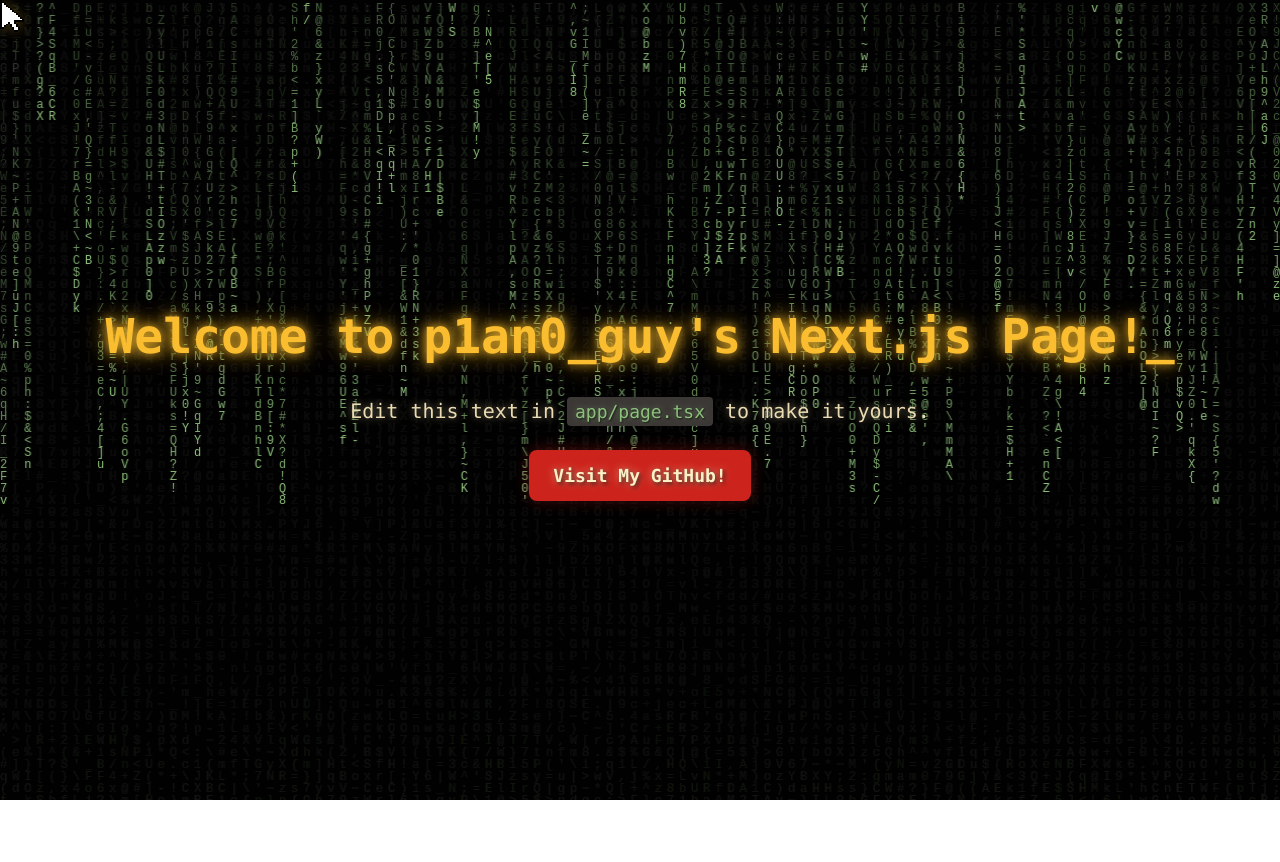
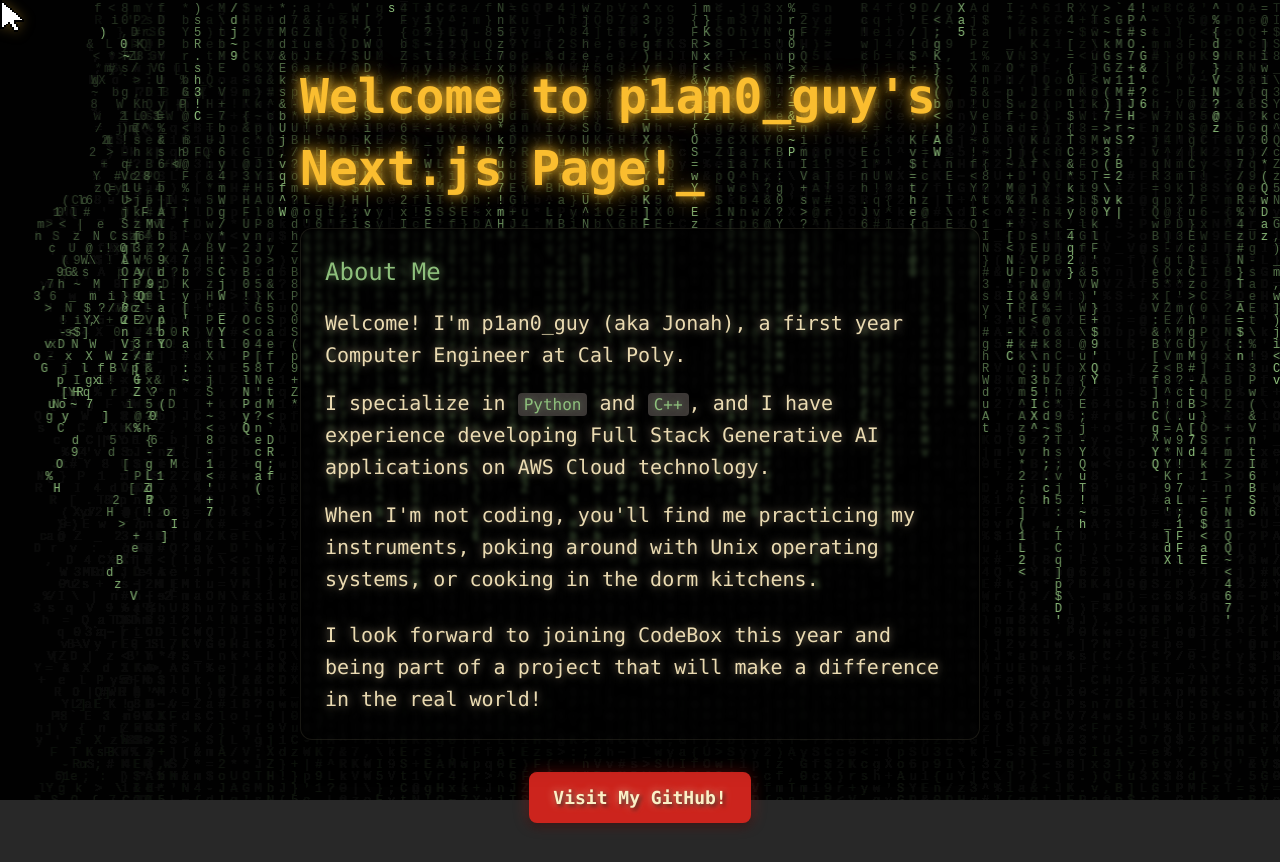
Before and after one commit to p1an0guy/codebox-webdev-bootcamp, a Next.js app: page / in a window 1280 px wide. Shown: the top 862 px of the page. Before the commit the page ends 800 px from the top, so only its background shows below. Built offline with nearby package versions, Linux system fonts and the light colour scheme.

Commit message:
personalize webpage with "about me" section

```diff
--- /dev/null
+++ b/app/page.module.css
@@ -0,0 +1,122 @@
+/* Matrix Rain Page Styles */
+
+/* Matrix Canvas */
+.matrix-canvas {
+    position: fixed;
+    top: 0;
+    left: 0;
+    width: 100%;
+    height: 100%;
+    pointer-events: none;
+    z-index: 1;
+}
+
+/* Custom Cursor */
+.custom-cursor {
+    position: fixed;
+    width: 24px;
+    height: 32px;
+    pointer-events: none;
+    z-index: 9999;
+    filter: drop-shadow(0 0 6px rgba(250, 189, 47, 0.3)) drop-shadow(1px 1px 2px rgba(0, 0, 0, 0.8));
+    image-rendering: pixelated;
+}
+
+/* Main Container */
+.main-container {
+    font-family: "JetBrainsMono Nerd Font", "JetBrains Mono", "Fira Code", "Cascadia Code", "SF Mono", Monaco, "Inconsolata", "Roboto Mono", "Source Code Pro", "Ubuntu Mono", monospace;
+    position: relative;
+    z-index: 10;
+    background-color: transparent;
+    padding: 60px;
+    max-width: 800px;
+    margin: 0 auto;
+}
+
+/* Main Title */
+.main-title {
+    color: #fabd2f;
+    font-size: 48px;
+    font-weight: bold;
+    margin-bottom: 24px;
+    text-shadow: 0 0 10px rgba(250, 189, 47, 0.8), 0 0 20px rgba(250, 189, 47, 0.6), 0 0 30px rgba(250, 189, 47, 0.4), 2px 2px 4px rgba(0, 0, 0, 0.8);
+}
+
+/* Blinking Cursor */
+.blinking-cursor {
+    color: #fabd2f;
+    text-shadow: 0 0 10px rgba(250, 189, 47, 0.8), 0 0 20px rgba(250, 189, 47, 0.6), 0 0 30px rgba(250, 189, 47, 0.4), 2px 2px 4px rgba(0, 0, 0, 0.8);
+    transition: opacity 0.1s ease;
+}
+
+.blinking-cursor.visible {
+    opacity: 1;
+}
+
+.blinking-cursor.hidden {
+    opacity: 0;
+}
+
+/* About Me Section */
+.about-section {
+    color: #ebdbb2;
+    font-size: 20px;
+    margin-bottom: 32px;
+    text-shadow: 0 0 8px rgba(235, 219, 178, 0.6), 2px 2px 4px rgba(0, 0, 0, 0.8);
+    line-height: 1.6;
+    background-color: rgba(0, 0, 0, 0.4);
+    padding: 24px;
+    border-radius: 12px;
+    box-shadow: 0 8px 32px rgba(0, 0, 0, 0.6), 0 0 20px rgba(0, 0, 0, 0.4);
+    backdrop-filter: blur(2px);
+    border: 1px solid rgba(235, 219, 178, 0.1);
+}
+
+/* About Me Heading */
+.about-heading {
+    color: #8ec07c;
+    font-size: 24px;
+    margin-bottom: 16px;
+    text-shadow: 0 0 10px rgba(142, 192, 124, 0.7), 2px 2px 4px rgba(0, 0, 0, 0.8);
+}
+
+/* Paragraph Styles */
+.about-paragraph {
+    margin-bottom: 16px;
+}
+
+.about-paragraph-last {
+    margin-bottom: 0px;
+    margin-top: 24px;
+}
+
+/* Code Tags */
+.code-highlight {
+    background-color: #3c3836;
+    color: #8ec07c;
+    padding: 2px 6px;
+    border-radius: 4px;
+    font-size: 16px;
+    text-shadow: 0 0 6px rgba(142, 192, 124, 0.5);
+}
+
+/* GitHub Button */
+.github-button {
+    background-color: #cc241d;
+    color: #fbf1c7;
+    padding: 12px 24px;
+    border-radius: 8px;
+    font-size: 18px;
+    font-weight: bold;
+    text-decoration: none;
+    display: inline-block;
+    text-align: center;
+    transition: all 0.3s ease;
+    box-shadow: 0 4px 8px rgba(0, 0, 0, 0.3), 0 0 15px rgba(204, 36, 29, 0.4);
+    text-shadow: 0 0 8px rgba(251, 241, 199, 0.6), 2px 2px 4px rgba(0, 0, 0, 0.8);
+}
+
+.github-button:hover {
+    background-color: #fb4934;
+    box-shadow: 0 6px 12px rgba(0, 0, 0, 0.4), 0 0 20px rgba(251, 73, 52, 0.5);
+}
--- a/app/page.tsx
+++ b/app/page.tsx
@@ -1,6 +1,7 @@
 "use client";
 
 import { useState, useEffect } from 'react';
+import styles from './page.module.css';
 
 export default function Home() {
     const [displayedText, setDisplayedText] = useState('');
@@ -8,6 +9,7 @@
     const [showCursor, setShowCursor] = useState(true);
     const [mousePos, setMousePos] = useState({ x: 0, y: 0 });
     const [isHoveringClickable, setIsHoveringClickable] = useState(false);
+    const [repulsionActive, setRepulsionActive] = useState(true);
 
     const fullText = "Welcome to p1an0_guy's Next.js Page!";
 
@@ -41,24 +43,17 @@
 
         const canvas = document.createElement('canvas');
         canvas.id = 'matrix';
-        canvas.style.cssText = `
-            position: fixed;
-            top: 0;
-            left: 0;
-            width: 100%;
-            height: 100%;
-            pointer-events: none;
-            z-index: 1;
-        `;
+        canvas.className = styles['matrix-canvas'];
         document.body.appendChild(canvas);
         console.log('Canvas created and added to DOM', canvas.width, canvas.height);
 
         const characters = "!#$%&'()*+,-./0123456789:;<=>?@ABCDEFGHIJKLMNOPQRSTUVWXYZ[\\]^_`abcdefghijklmnopqrstuvwxyz{|}~'";
         const columns = Math.floor(window.innerWidth / 12); // More columns with tighter spacing
         const drops: number[] = [];
+        let currentMousePos = { x: 0, y: 0 }; // Local mouse position for draw function
 
         for (let i = 0; i < columns; i++) {
-            drops[i] = 1;
+            drops[i] = Math.floor(Math.random() * canvas.height / 12);
         }
 
         function draw() {
@@ -80,12 +75,61 @@
 
             for (let i = 0; i < drops.length; i++) {
                 const character = characters[Math.floor(Math.random() * characters.length)];
+                const charX = i * columnWidth;
+                const charY = drops[i] * fontSize;
 
-                ctx.fillText(
-                    character,
-                    i * columnWidth, // Fixed column spacing
-                    drops[i] * fontSize // Fixed row spacing
+                // Create cascading umbrella effect (only if repulsion is active)
+                const horizontalDistance = charX - currentMousePos.x; // Keep sign for left/right
+                const verticalDistance = charY - currentMousePos.y;
+                const isUnderCursor = verticalDistance > 0; // Character is below cursor
+                const umbrellaWidth = 120; // Width of umbrella effect
+                const umbrellaHeight = 200; // How far down the umbrella effect extends
+
+                // Create curved cascading effect - rain flows in parabolic arcs
+                let cascadeOffset = 0;
+                if (repulsionActive && isUnderCursor && Math.abs(horizontalDistance) < umbrellaWidth) {
+                    // Calculate cascade with curved trajectory (parabolic)
+                    const fallDistance = Math.min(verticalDistance, umbrellaHeight);
+                    const normalizedFall = fallDistance / umbrellaHeight; // 0 to 1
+
+                    // Create parabolic curve: starts slow, accelerates, then levels off
+                    const curveStrength = Math.sin(normalizedFall * Math.PI * 0.8); // Sine curve for natural arc
+                    const maxDeflection = 80; // Increased max deflection for more dramatic curve
+
+                    // Add some randomness for natural water variation
+                    const randomVariation = (Math.sin(charY * 0.1 + charX * 0.05) * 0.3 + 1); // 0.7 to 1.3 multiplier
+
+                    cascadeOffset = curveStrength * maxDeflection * randomVariation;
+
+                    // Determine cascade direction based on which side of cursor
+                    if (horizontalDistance >= 0) {
+                        cascadeOffset = cascadeOffset; // Right side - push right
+                    } else {
+                        cascadeOffset = -cascadeOffset; // Left side - push left
+                    }
+                }
+
+                // Adjusted position after cascade
+                const effectiveX = charX + cascadeOffset;
+                const adjustedHorizontalDistance = effectiveX - currentMousePos.x;
+
+                // Check if character is in the umbrella shadow zone (after cascade)
+                const inUmbrellaZone =
+                    isUnderCursor &&
+                    Math.abs(adjustedHorizontalDistance) < umbrellaWidth * 0.7 && // Smaller core shadow
+                    verticalDistance < umbrellaHeight;
+
+                // Small exclusion zone directly around cursor
+                const directDistance = Math.sqrt(
+                    Math.pow(charX - currentMousePos.x, 2) + Math.pow(charY - currentMousePos.y, 2)
                 );
+                const tooCloseToCursor = directDistance < 50;
+
+                // Only draw character if it's not in umbrella zone and not too close to cursor
+                if (!inUmbrellaZone && !tooCloseToCursor) {
+                    // Draw with cascade offset for dramatic effect
+                    ctx.fillText(character, effectiveX, charY);
+                }
 
                 if (
                     drops[i] * fontSize > canvas.height &&
@@ -103,7 +147,13 @@
             canvas.height = window.innerHeight;
         }
 
+        // Update local mouse position for cursor avoidance
+        const handleMatrixMouseMove = (e: MouseEvent) => {
+            currentMousePos = { x: e.clientX, y: e.clientY };
+        };
+
         window.addEventListener('resize', resizeCanvas, false);
+        window.addEventListener('mousemove', handleMatrixMouseMove, false);
         resizeCanvas();
 
         const interval = setInterval(draw, 50);
@@ -111,6 +161,7 @@
         return () => {
             clearInterval(interval);
             window.removeEventListener('resize', resizeCanvas);
+            window.removeEventListener('mousemove', handleMatrixMouseMove);
             if (canvas && canvas.parentNode) {
                 canvas.parentNode.removeChild(canvas);
             }
@@ -142,77 +193,42 @@
             <img
                 src={isHoveringClickable ? '/img/clicker.png' : '/img/pointer.png'}
                 alt="cursor"
+                className={styles['custom-cursor']}
                 style={{
-                    position: 'fixed',
                     left: mousePos.x,
                     top: mousePos.y,
-                    width: '24px',
-                    height: '32px',
-                    pointerEvents: 'none',
-                    zIndex: 9999,
-                    filter: 'drop-shadow(0 0 6px rgba(250, 189, 47, 0.3)) drop-shadow(1px 1px 2px rgba(0, 0, 0, 0.8))',
-                    imageRendering: 'pixelated'
                 }}
             />
 
-            <main className="flex min-h-screen flex-col items-center justify-center" style={{ fontFamily: '"JetBrainsMono Nerd Font", "JetBrains Mono", "Fira Code", "Cascadia Code", "SF Mono", Monaco, "Inconsolata", "Roboto Mono", "Source Code Pro", "Ubuntu Mono", monospace', position: 'relative', zIndex: 10, backgroundColor: 'transparent' }}>
-                <h1 style={{
-                    color: '#fabd2f',
-                    fontSize: '48px',
-                    fontWeight: 'bold',
-                    marginBottom: '24px',
-                    textShadow: '0 0 10px rgba(250, 189, 47, 0.8), 0 0 20px rgba(250, 189, 47, 0.6), 0 0 30px rgba(250, 189, 47, 0.4), 2px 2px 4px rgba(0, 0, 0, 0.8)'
-                }}>
+            <main className={`flex min-h-screen flex-col items-center justify-center ${styles['main-container']}`}>
+                <h1 className={styles['main-title']}>
                     {displayedText}
-                    <span style={{
-                        opacity: showCursor ? 1 : 0,
-                        color: '#fabd2f',
-                        textShadow: '0 0 10px rgba(250, 189, 47, 0.8), 0 0 20px rgba(250, 189, 47, 0.6), 0 0 30px rgba(250, 189, 47, 0.4), 2px 2px 4px rgba(0, 0, 0, 0.8)'
-                    }}>_</span>
+                    <span className={`${styles['blinking-cursor']} ${showCursor ? styles.visible : styles.hidden}`}>_</span>
                 </h1>
-                <p style={{
-                    color: '#ebdbb2',
-                    fontSize: '20px',
-                    marginBottom: '24px',
-                    textShadow: '0 0 8px rgba(235, 219, 178, 0.6), 2px 2px 4px rgba(0, 0, 0, 0.8)'
-                }}>
-                    Edit this text in <code style={{
-                        backgroundColor: '#3c3836',
-                        color: '#8ec07c',
-                        padding: '4px 8px',
-                        borderRadius: '4px',
-                        fontSize: '18px',
-                        textShadow: '0 0 6px rgba(142, 192, 124, 0.5), 1px 1px 2px rgba(0, 0, 0, 0.8)'
-                    }}>app/page.tsx</code> to make it yours.
-                </p>
+                <div className={styles['about-section']}>
+                    <h2 className={styles['about-heading']}>
+                        About Me
+                    </h2>
+                    <p className={styles['about-paragraph']}>
+                        Welcome! I'm p1an0_guy (aka Jonah), a first year Computer Engineer at Cal Poly.
+                    </p>
+                    <p className={styles['about-paragraph']}>
+                        I specialize in <code className={styles['code-highlight']}>Python</code> and <code className={styles['code-highlight']}>C++</code>, and I have experience developing Full Stack Generative AI applications on AWS Cloud technology.
+                    </p>
+                    <p className={styles['about-paragraph']}>
+                        When I'm not coding, you'll find me practicing my instruments, poking around with Unix operating systems, or cooking in the dorm kitchens.
+                    </p>
+                    <p className={styles['about-paragraph-last']}>
+                        I look forward to joining CodeBox this year and being part of a project that will make a difference in the real world!
+                    </p>
+                </div>
                 <a
                     href="https://github.com/p1an0guy"
                     target="_blank"
                     rel="noopener noreferrer"
-                    style={{
-                        backgroundColor: '#cc241d',
-                        color: '#fbf1c7',
-                        padding: '12px 24px',
-                        borderRadius: '8px',
-                        fontSize: '18px',
-                        fontWeight: 'bold',
-                        textDecoration: 'none',
-                        display: 'inline-block',
-                        textAlign: 'center',
-                        transition: 'all 0.3s ease',
-                        boxShadow: '0 4px 8px rgba(0, 0, 0, 0.3), 0 0 15px rgba(204, 36, 29, 0.4)',
-                        textShadow: '0 0 8px rgba(251, 241, 199, 0.6), 2px 2px 4px rgba(0, 0, 0, 0.8)'
-                    }}
-                    onMouseEnter={(e) => {
-                        (e.target as HTMLAnchorElement).style.backgroundColor = '#fb4934';
-                        (e.target as HTMLAnchorElement).style.boxShadow = '0 6px 12px rgba(0, 0, 0, 0.4), 0 0 20px rgba(251, 73, 52, 0.5)';
-                        setIsHoveringClickable(true);
-                    }}
-                    onMouseLeave={(e) => {
-                        (e.target as HTMLAnchorElement).style.backgroundColor = '#cc241d';
-                        (e.target as HTMLAnchorElement).style.boxShadow = '0 4px 8px rgba(0, 0, 0, 0.3), 0 0 15px rgba(204, 36, 29, 0.4)';
-                        setIsHoveringClickable(false);
-                    }}
+                    className={styles['github-button']}
+                    onMouseEnter={() => setIsHoveringClickable(true)}
+                    onMouseLeave={() => setIsHoveringClickable(false)}
                 >
                     Visit My GitHub!
                 </a>
```
